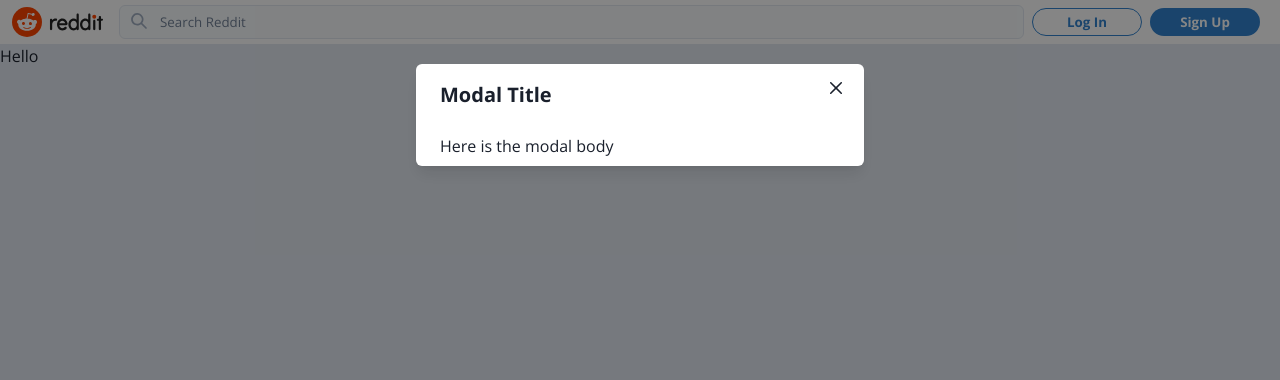
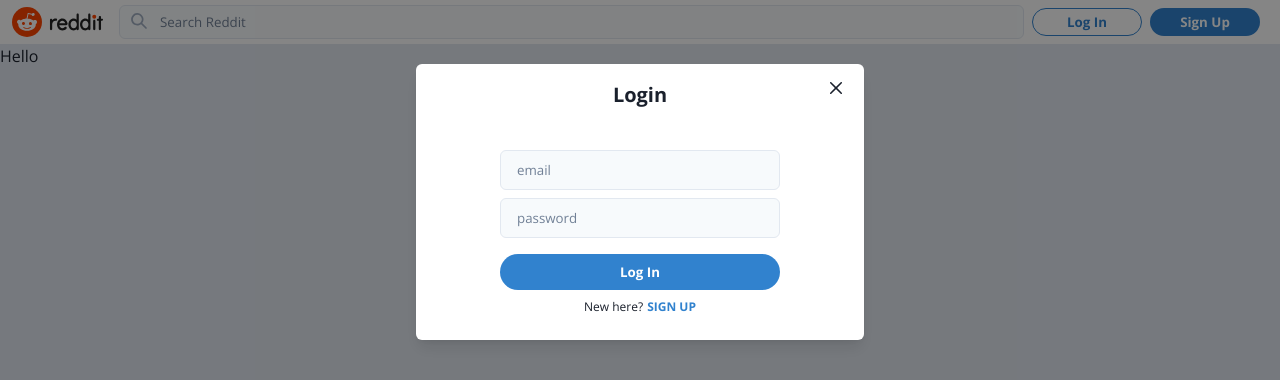
Before and after one commit to smokin28/reddit-clone, a Next.js app: page / in a window 1280 px wide. Both pictures are taken after a click on the button "Log In". Shown: the top 380 px of the page. Built offline with nearby package versions, Linux system fonts and the light colour scheme.

Commit message:
Working on LogIn/SignUp components...

```diff
--- /dev/null
+++ b/src/components/Modal/Auth/AuthInputs.tsx
@@ -0,0 +1,20 @@
+import { Flex } from '@chakra-ui/react'
+import { useRecoilValue } from 'recoil'
+import { authModalState } from '@/atoms/authModalAtom'
+
+import React from 'react'
+import Login from './Login'
+
+export default function AuthInputs() {
+  const modalState = useRecoilValue(authModalState)
+
+  return (
+    <Flex direction='column'
+          align='center'
+          width='100%'
+          mt={ 4 }>
+      { modalState.view === 'login' && <Login /> }
+      {/* { modalState.view === 'signup' && <SignUP /> } */}
+    </Flex>
+  )
+}
--- a/src/components/Modal/Auth/AuthModal.tsx
+++ b/src/components/Modal/Auth/AuthModal.tsx
@@ -1,9 +1,10 @@
 import { authModalState } from '@/atoms/authModalAtom'
 import { useRecoilState } from 'recoil'
-import { Button, Modal, ModalBody, ModalCloseButton, ModalContent,
+import { Button, Flex, Modal, ModalBody, ModalCloseButton, ModalContent,
          ModalFooter, ModalHeader, ModalOverlay } from '@chakra-ui/react'
 
 import React from 'react'
+import AuthInputs from './AuthInputs'
 
 export default function AuthModal() {
   const [modalState, setModalState] = useRecoilState(authModalState)
@@ -21,14 +22,27 @@
         <ModalOverlay />
 
         <ModalContent>
-          <ModalHeader>
-            Modal Title
+          <ModalHeader textAlign='center'>
+            { modalState.view === 'login' && 'Login' }
+            { modalState.view === 'signup' && 'Sign Up' }
+            { modalState.view === 'resetPassword' && 'Reset Password' }
           </ModalHeader>
 
           <ModalCloseButton />
 
-          <ModalBody>
-            Here is the modal body
+          <ModalBody display='flex'
+                     flexDirection='column'
+                     alignItems='center'
+                     justifyContent='center'
+                     pb={ 6 }>
+            <Flex direction='column'
+                  align='center'
+                  justify='center'
+                  width='70%'>
+              {/* <OAuthButtons /> */}
+              <AuthInputs />
+              {/* <ResetPassword /> */}
+            </Flex>
           </ModalBody>
         </ModalContent>
       </Modal>
--- /dev/null
+++ b/src/components/Modal/Auth/Login.tsx
@@ -0,0 +1,93 @@
+import { authModalState } from '@/atoms/authModalAtom'
+import { Text, Button, Flex, Input } from '@chakra-ui/react'
+import { useSetRecoilState } from 'recoil'
+
+import React, { useState } from 'react'
+
+export default function Login() {
+  const setAuthModalState = useSetRecoilState(authModalState)
+  const [loginForm, setLoginForm] = useState({
+    email: '',
+    password: ''
+  })
+
+  const onSubmit = () => {}
+
+  const onChange = (event: React.ChangeEvent<HTMLInputElement>) => {
+    setLoginForm(prev => ({
+      ...prev,
+      [event.target.name]: event.target.value
+    }))
+  }
+
+  return (
+    <form onSubmit={ onSubmit }>
+      <Input required
+             name='email'
+             placeholder='email'
+             type='email'
+             mb={ 2 }
+             onChange={ onChange }
+             fontSize='10pt'
+             _placeholder={{ color: 'gray.500' }}
+             _hover={{
+              bg: 'white',
+              border: '1px solid',
+              borderColor: 'blue.500'
+             }}
+             _focus={{
+              outline: 'none',
+              bg: 'white',
+              border: '1px solid',
+              borderColor: 'blue.500'
+             }}
+             bg='gray.50' />
+      <Input required
+             name='password'
+             placeholder='password'
+             type='password'
+             mb={ 2 }
+             onChange={ onChange }
+             fontSize='10pt'
+             _placeholder={{ color: 'gray.500' }}
+             _hover={{
+              bg: 'white',
+              border: '1px solid',
+              borderColor: 'blue.500'
+             }}
+             _focus={{
+              outline: 'none',
+              bg: 'white',
+              border: '1px solid',
+              borderColor: 'blue.500'
+             }}
+             bg='gray.50' />
+
+      <Button width='100%'
+              height='36px'
+              mt={ 2 }
+              mb={ 2 }
+              type='submit'>
+        Log In
+      </Button>
+
+      <Flex fontSize='9pt'
+            justifyContent='center'>
+        <Text mr={ 1 }>
+          New here?
+        </Text>
+        <Text color='blue.500'
+              fontWeight={ 700 }
+              cursor='pointer'
+              onClick={() =>
+                setAuthModalState((prev) => ({
+                  ...prev,
+                  view: 'signup'
+                }))
+              }>
+          SIGN UP
+        </Text>
+      </Flex>
+    </form>
+  )
+}
```
